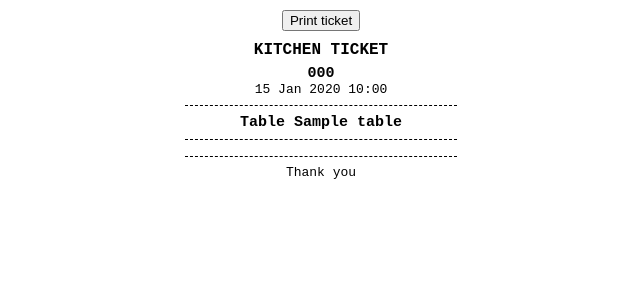
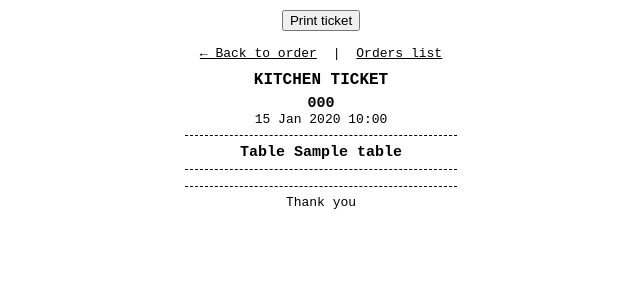
Before and after one commit to kiruiian/platter, a Flask app: page /orders/1/ticket in a window 1280 px wide. Shown: the top 300 px of the page, without its empty margins (319-959 px from the left). Run offline with Flask 3, Linux system fonts and the light colour scheme; the visitor is signed in with stand-in values (Sample User, id 1); tables that the repository leaves empty hold one stand-in row (values such as "Sample post").

Commit message:
Add back buttons to kitchen ticket

```diff
--- a/templates/kitchen_ticket.html
+++ b/templates/kitchen_ticket.html
@@ -18,12 +18,17 @@
     td { padding: 3px 0; }
     .big { font-size: 15px; font-weight: bold; }
     .no-print { margin: 10px 0; text-align: center; }
+    .no-print a { margin: 0 8px; color: #000; }
     @media print { .no-print { display: none; } }
   </style>
 </head>
 <body>
   <div class="no-print">
     <button onclick="window.print()">Print ticket</button>
+    <br><br>
+    <a href="{{ url_for('orders.order_detail', order_id=order.id) }}">← Back to order</a>
+    |
+    <a href="{{ url_for('orders.orders_list') }}">Orders list</a>
   </div>
 
   <h1>KITCHEN TICKET</h1>
```
